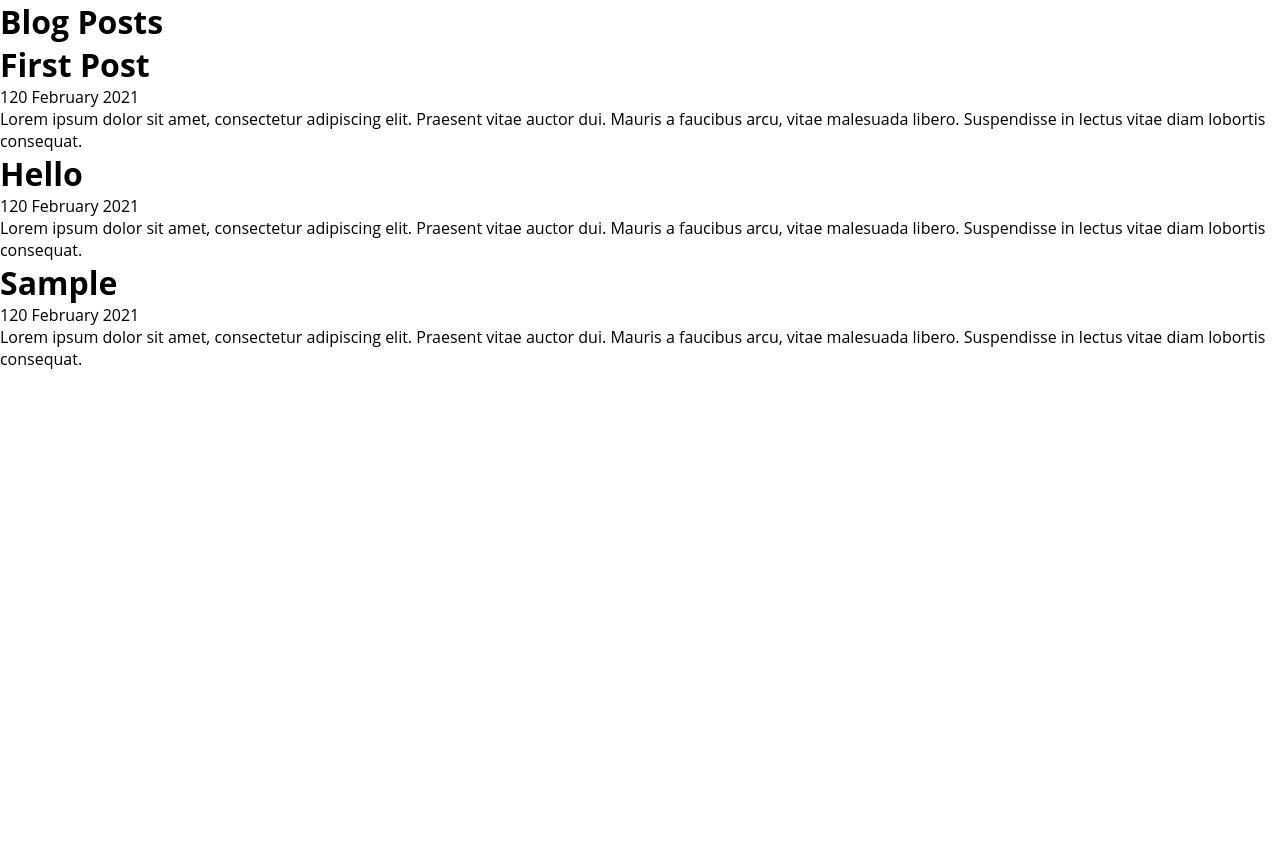
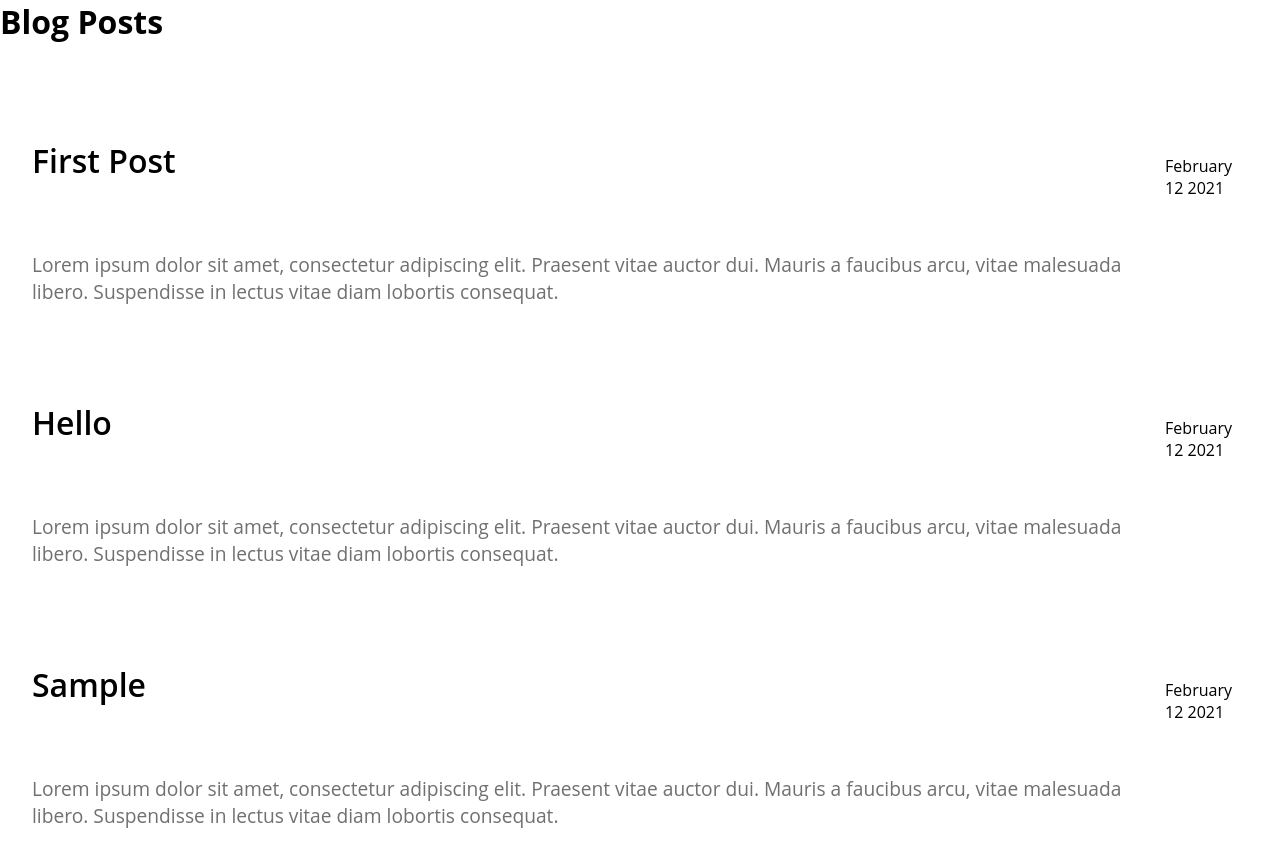
Before and after one commit to jungocodes/thoughtsofacaveman, a Gatsby site: page / in a window 1280 px wide. Before the commit the page ends 800 px from the top, so only its background shows below. Built offline with nearby package versions, Linux system fonts and the light colour scheme; Gatsby itself is replaced by a stand-in of ours.

Commit message:
Added basic styling to cards

```diff
--- a/src/css/style.css
+++ b/src/css/style.css
@@ -5,3 +5,42 @@
     border: 0;
     box-sizing: border-box;
 }
+.card {
+    padding: 2rem;
+    list-style: none;
+    display: grid;
+    grid-template-columns: auto 1fr;
+    grid-gap: 20px;
+    margin-top: 2rem;
+    text-decoration: none;
+    transition: transform 350ms;
+}
+.card:hover {
+    cursor: pointer;
+    text-decoration: none;
+    border-left: 2px solid #60a1e7;
+    transform: translateX(-2px);
+    border-bottom: 2px solid #60a1e7;
+}
+.card:first-of-type {
+    margin-top: 4rem;
+}
+.card-title,
+.card-title > a,
+.card-link,
+.card-link > a  {
+    margin: 0;
+    font-weight: 600;
+    font-size: 2rem;
+    text-decoration: none;
+    color: black;
+}
+.card-date {
+    margin: 1rem;
+    font-size: 1rem;
+}
+.card-description {
+    margin-top: 1rem;
+    color: #707070;
+    font-size: 1.2rem;
+}
--- a/src/pages/index.js
+++ b/src/pages/index.js
@@ -43,7 +43,7 @@ export const pageQuery = graphql`
           excerpt
           slug
           frontmatter {
-            date(formatString: "D0 MMMM YYYY")
+            date(formatString:"MMMM DD YYYY")
             title
             description
           }
```
Also changed, not shown: public/page-data/index/page-data.json (+1 -1 lines).
